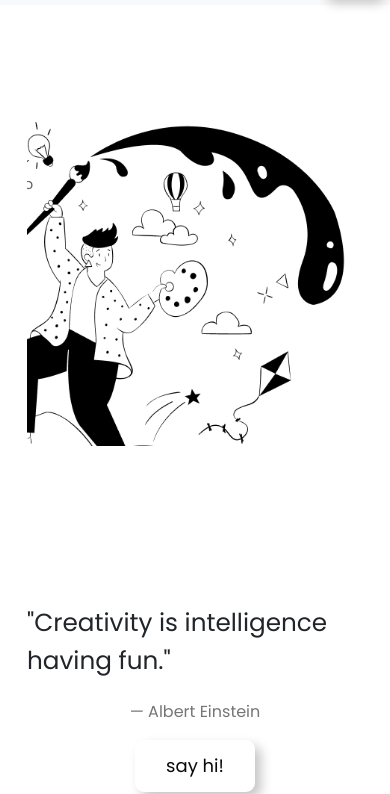
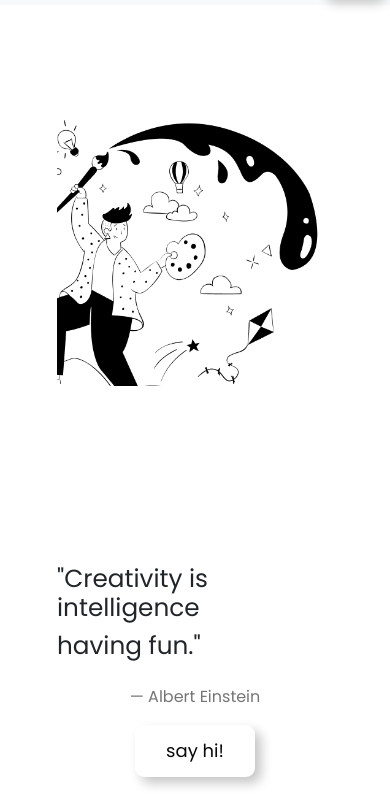
Before and after one commit to NabilaSafiraArea/portfolio, a plain HTML site: page index.html in a window 390 px wide. Shown: the part 51-845 px from the top of the page. Drawn offline with nearby package versions, Linux system fonts and the light colour scheme.

Commit message:
update kode situs

```diff
--- a/styles.css
+++ b/styles.css
@@ -329,3 +329,25 @@ img.major {
   img:hover {
     transform: translateY(-10px) scale(1.05);
   }
+
+  /*perbaikan*/
+
+  .container {
+    padding-left: 20px;
+    padding-right: 20px;
+}
+
+@media only screen and (max-width: 768px) {
+    .row {
+        margin-left: 10px;
+        margin-right: 10px;
+    }
+
+    .col-md-6, .col-5, .col-7 {
+        padding-bottom: 15px;
+    }
+}
+
+.nav-link {
+    padding: 10px;
+}
```
